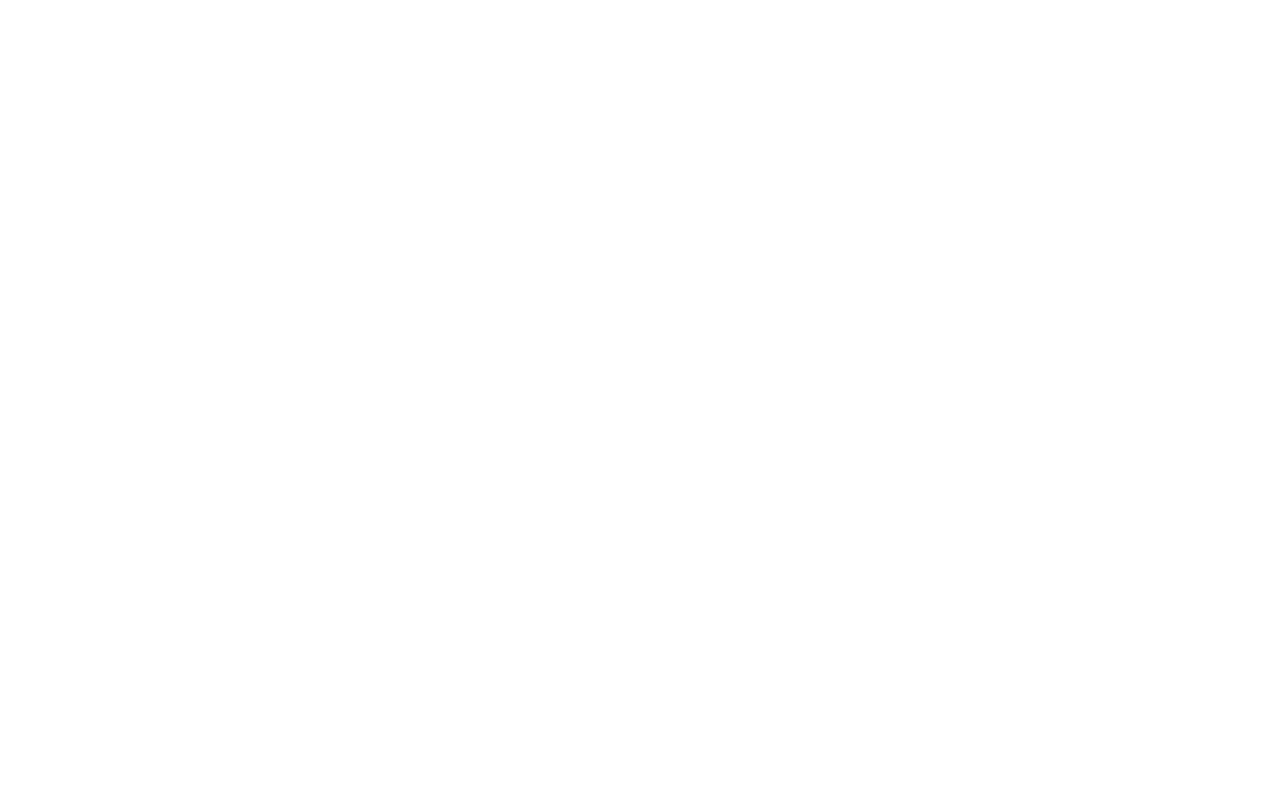
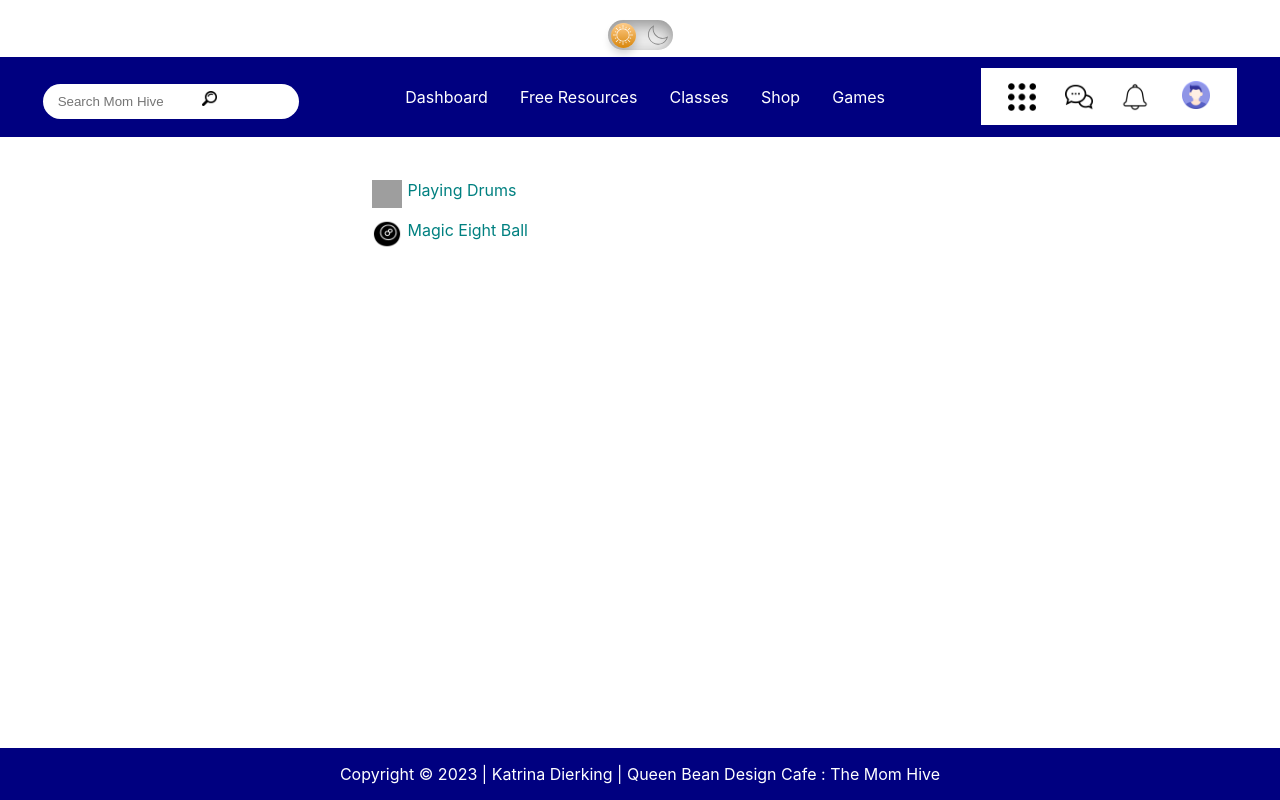
Before and after one commit to Katrina-Dierking/hs-mom-hive, a React (Create React App) app: page /games in a window 1280 px wide. Before the commit this address had no page. Built offline with nearby package versions, Linux system fonts and the light colour scheme; grey boxes are pictures that could not be loaded.

Commit message:
dashboard

```diff
--- a/src/App.js
+++ b/src/App.js
@@ -5,6 +5,9 @@
 // import About from "./views/about/About";
 import Home from "./views/home/Home";
 import Profile from "./views/profile/Profile";
+import Games from "./views/games/Games";
+import Classes from "./views/classes/Classes";
+import Dashboard from "./views/dashboard/Dashboard";
 // import Account from "./components/account/Account";
 // import Resources from "./views/resources/Resources";
 // import Classes from "./views/classes/Classes";
@@ -22,11 +25,14 @@
       <BrowserRouter>
         <Routes>
           <Route exact path="/" element={<Home />} />
-          <Route path = '/profile' element={<Profile />} />
-          </Routes>
-          </BrowserRouter>
-          </section>
-          );
+          <Route path="/dashboard" element={<Dashboard />} />
+          <Route path="/profile" element={<Profile />} />
+          <Route path="/games" element={<Games />} />
+          <Route path="/classes" element={<Classes />} />
+        </Routes>
+      </BrowserRouter>
+    </section>
+  );
         }
         // <Route path="/about" element={<About />} />
         // <Route path="/account" element={<Account />} />
--- a/src/views/classes/Classes.js
+++ b/src/views/classes/Classes.js
@@ -0,0 +1,12 @@
+import React from 'react'
+import ModeToggler from '../../components/darkmode/ModeToggler'
+
+function Classes() {
+  return (
+    <ModeToggler>
+        <h2>Classes</h2>
+    </ModeToggler>
+  )
+}
+
+export default Classes
--- a/src/views/dashboard/Dashboard.js
+++ b/src/views/dashboard/Dashboard.js
@@ -11,6 +11,7 @@
 import videos from '../../assets/images/video-camera.png'
 import events from '../../assets/images/calendar.png'
 import games from '../../assets/images/console.png'
+import ModeToggler from '../../components/darkmode/ModeToggler'
 
 
 
@@ -40,8 +41,7 @@
           </button>
         </div>
       </section>
-      <Nav />
-
+      <ModeToggler>
       <section className="topDash">
         <aside className="profile">
           <ul>
@@ -62,7 +62,7 @@
               <img src={groups} className="icon" alt="groups" />
             </Link>
             <Link to="/vides" className="iconName">
-              Saved Videos
+              Saved
               <img src={videos} className="icon" alt="videos" />
             </Link>
             <Link to="/events" className="iconName">
@@ -97,20 +97,12 @@
           </div>
         </section>
 
-        <aside className="rightDash">
-          <ul>
-            <a href="#">Text</a>
-            <a href="#">Text</a>
-            <a href="#">Text</a>
-            <a href="#">Text</a>
-            <a href="#">Text</a>
-            <a href="#">Text</a>
-            <a href="#">Text</a>
-          </ul>
-        </aside>
       </section>
-      <Footer />
+
+   </ModeToggler>
     </section>
+
+
   );
 }
 
--- /dev/null
+++ b/src/views/games/Games.js
@@ -0,0 +1,37 @@
+import React from "react";
+import { Link } from "react-router-dom";
+import Layout from "../../components/layout/Layout";
+
+import drum from '../../assets/images/drum.png'
+import eight from '../../assets/images/eight-ball.png'
+
+import "./game.scss";
+import ModeToggler from "../../components/darkmode/ModeToggler";
+
+
+function Games() {
+  return (
+    <ModeToggler>
+
+    <div className="game">
+    <ul>
+      <li>
+        <img src={drum} alt="drum icon"/>
+        <Link to="/playingdrums">Playing Drums</Link>
+      </li>
+      <li>
+        <img src={eight} alt="magic eight ball"/>
+        <Link to="/magiceight">Magic Eight Ball</Link>
+      </li>
+
+
+
+    </ul>
+
+    </div>
+    </ModeToggler>
+
+  );
+}
+
+export default Games;
--- /dev/null
+++ b/src/views/games/game.scss
@@ -0,0 +1,35 @@
+.game {
+
+    width: 50vw;
+
+}
+a {
+    text-decoration: none;
+    padding-left: 2%;
+    color:teal;
+
+}
+
+a:hover {
+    color:red;
+}
+
+ul {
+    display: flex;
+    flex-direction: column;
+    align-items: start;
+}
+
+ul li img {
+
+    width: 30px;
+    margin-left: 2%;
+}
+
+li {
+    list-style-type: none;
+    display:flex;
+    flex-direction: row;
+    width: 50%;
+    padding: 1%;
+}
--- a/src/views/profile/Profile.js
+++ b/src/views/profile/Profile.js
@@ -8,18 +8,33 @@
 function Profile() {
   return (
     <ModeToggler>
-
-    <section className="profile">
-      <MainMod title = "ALL ABOUT YOU"
-      top="Lorem ipsum dolor sit amet consectetur adipisicing elit. Et sequi accusamus facere temporibus possimus delectus blanditiis assumenda saepe quisquam. Iusto explicabo dolores ullam corporis deserunt harum pariatur ex impedit consequuntur."
-       />
+      <section className="profile">
+        <MainMod
+          title="ALL ABOUT YOU"
+          top="Lorem ipsum dolor sit amet consectetur adipisicing elit. Et sequi accusamus facere temporibus possimus delectus blanditiis assumenda saepe quisquam. Iusto explicabo dolores ullam corporis deserunt harum pariatur ex impedit consequuntur."
+        />
         <div className="buttons">
           <Button title="Change Profile" />
           <Button title="Save Changes" />
         </div>
       </section>
+
+      <aside className="rightProfile">
+
+        <ul>
+        <a href="#">Text</a>
+         <a href="#">Text</a>
+         <a href="#">Text</a>
+         <a href="#">Text</a>
+         <a href="#">Text</a>
+         <a href="#">Text</a>
+         <a href="#">Text</a>
+
+        </ul>
+
+      </aside>
     </ModeToggler>
-    );
+  );
 }
 
 export default Profile;
--- a/src/views/profile/profile.scss
+++ b/src/views/profile/profile.scss
@@ -1,3 +1,5 @@
+@import '../../assets/styling/mixins';
+@import '../../assets/styling/variables';
 
 .profile {
     display:flex;
@@ -10,3 +12,18 @@
     width: 30vw;
     justify-content: space-evenly;
 }
+
+ .rightProfile{
+        width: 10vw;
+        border-left: 1px solid black;
+        ul {
+
+            @include displayCol();
+
+
+            a {
+                @include aDecor();
+
+            }
+        }
+    }
```
